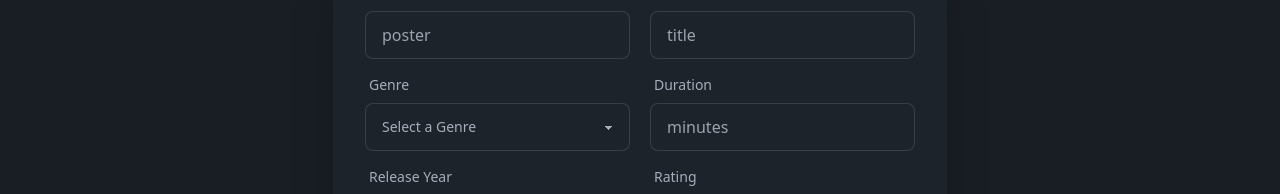
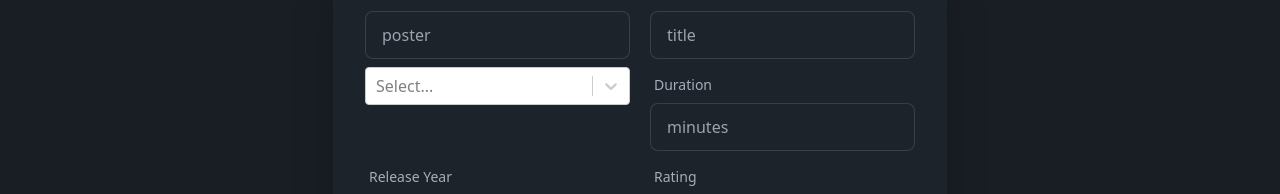
Before and after one commit to Sanjida-Khanam778/movie-portal-client, a React (Vite) app: page /addMovie in a window 1280 px wide. Shown: the part 296-490 px from the top of the page. Built offline with nearby package versions, Linux system fonts and the light colour scheme; no server answers; sample sign-in values are in the browser's storage.

Commit message:
multiple dropdown done

```diff
--- a/package.json
+++ b/package.json
@@ -18,6 +18,7 @@
     "react-hook-form": "^7.53.2",
     "react-icons": "^5.4.0",
     "react-router-dom": "^7.0.2",
+    "react-select": "^5.8.3",
     "react-simple-star-rating": "^5.1.7",
     "react-toastify": "^10.0.6",
     "sort-by": "^1.2.0",
--- a/src/Components/Favorite.jsx
+++ b/src/Components/Favorite.jsx
@@ -15,7 +15,7 @@ const Favorite = ({favorite, favorites, setFavorites}) => {
           console.log(data)
           Swal.fire({
             title: "Are you sure?",
-            text: "You won't be able to revert this!",
+            text: "Do you want to delete this permanently?",
             icon: "warning",
             showCancelButton: true,
             confirmButtonColor: "#3085d6",
@@ -25,7 +25,7 @@ const Favorite = ({favorite, favorites, setFavorites}) => {
             if (result.isConfirmed) {
               Swal.fire({
                 title: "Deleted!",
-                text: "Your file has been deleted.",
+                text: "Your movie has been deleted from your favorite lists.",
                 icon: "success"
               });
               const remaining = favorites.filter(item=>item._id!==id)
--- a/src/layout/Pages/AddMovies.jsx
+++ b/src/layout/Pages/AddMovies.jsx
@@ -5,10 +5,12 @@ import { AuthContext } from "../../Provider/AuthProvider";
 import Swal from "sweetalert2";
 import { toast } from "react-toastify";
 import "react-toastify/dist/ReactToastify.css";
+import Select from 'react-select'
 
 const AddMovies = () => {
   const [err, setErr] = useState("");
   const [ratingErr, setRatingErr] = useState("");
+  const [selectedOptions, setSelectedOptions] = useState([])
   const { user } = useContext(AuthContext);
   const email = user.email;
   const {
@@ -18,6 +20,17 @@ const AddMovies = () => {
   } = useForm();
 
   const [rating, setRating] = useState(0);
+
+  const options = [
+    { value: 'action', label: 'Action' },
+    { value: 'comedy', label: 'Comedy' },
+    { value: 'drama', label: 'Drama' },
+    { value: 'thriller', label: 'Thriller' },
+    { value: 'horror', label: 'Horror' },
+    { value: 'adventure', label: 'Adventure' },
+    { value: 'fantasy', label: 'Fantasy' }
+  ]
+
 
   const handleRating = (rate) => {
     setRating(rate);
@@ -114,20 +127,9 @@ const AddMovies = () => {
             </div>
             <div className="flex gap-5 flex-col md:flex-row">
               <div className="form-control w-full">
-                <label className="label">
-                  <span className="label-text">Genre</span>
-                </label>
-                <select
-                  className="select select-bordered w-full relative"
-                  {...register("genre", { required: "Please select a genre" })}
-                >
-                  <option value="">Select a Genre</option>
-                  <option value="action">Action</option>
-                  <option value="comedy">Comedy</option>
-                  <option value="drama">Drama</option>
-                  <option value="thriller">Thriller</option>
-                  <option value="horror">Horror</option>
-                </select>
+                <Select options={options} value={selectedOptions}>
+
+                </Select>
 
                 <p className="text-red-500">{errors.genre?.message}</p>
               </div>
--- a/src/layout/Pages/Details.jsx
+++ b/src/layout/Pages/Details.jsx
@@ -23,7 +23,7 @@ const Details = () => {
       .then((data) => {
         Swal.fire({
           title: "Are you sure?",
-          text: "You won't be able to revert this!",
+          text: "Do you want to delete this permanently?",
           icon: "warning",
           showCancelButton: true,
           confirmButtonColor: "#3085d6",
@@ -34,7 +34,7 @@ const Details = () => {
 
             Swal.fire({
               title: "Deleted!",
-              text: "Your file has been deleted.",
+              text: "Your movie has been deleted.",
               icon: "success"
             });
             if (data.deletedCount > 0) {
@@ -76,9 +76,7 @@ const Details = () => {
         }
       });
   };
-  // const handleUpdate=()=>{
-  //   navigate('/update')
-  // }
+
   return (
     <div className="min-h-screen flex items-center justify-center my-12">
       <div className="w-11/12 sm:w-3/4 lg:w-1/2 bg-white p-4 md:p-8 rounded-2xl shadow-lg">
--- a/src/layout/Pages/Login.jsx
+++ b/src/layout/Pages/Login.jsx
@@ -58,7 +58,7 @@ const Login = () => {
                   placeholder="email"
                   type="email"
                 />
-                <p>{errors.email?.message}</p>
+                <p className="text-red-500">{errors.email?.message}</p>
               </div>
               <div className="form-control">
                 <label className="label">
@@ -70,7 +70,7 @@ const Login = () => {
                   placeholder="password"
                   type="password"
                 />
-                <p>{errors.email?.message}</p>
+                <p className="text-red-500">{errors.email?.message}</p>
 
                 <label className="label">
                   <a href="#" className="label-text-alt link link-hover">
```
Also changed, not shown: 1 other file (tests, documents, lock files or other folders).
